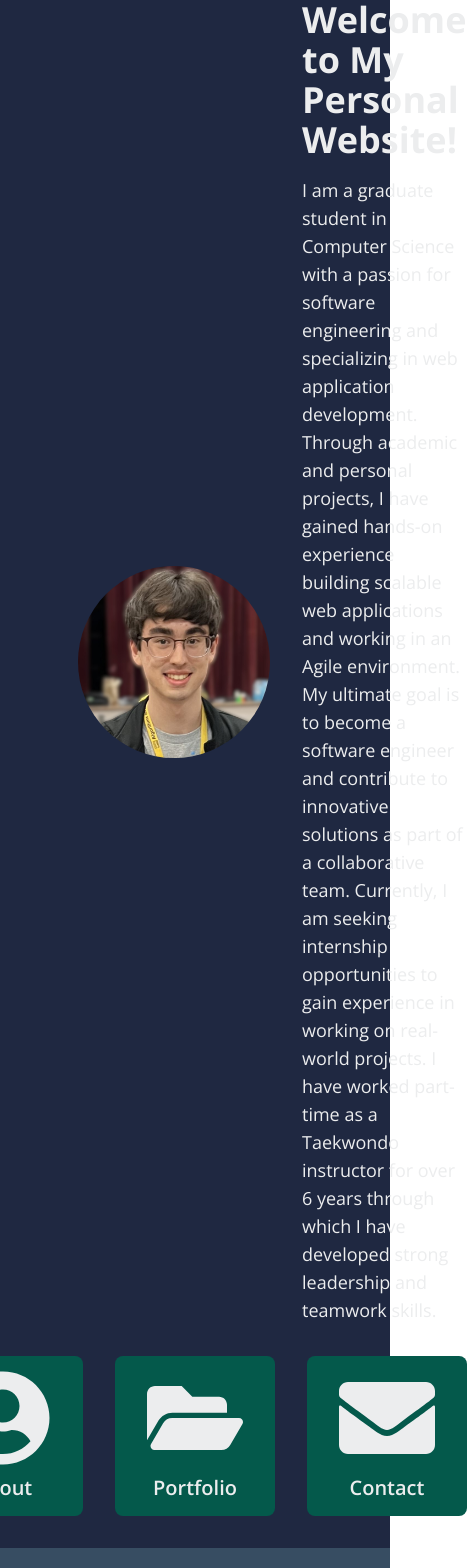
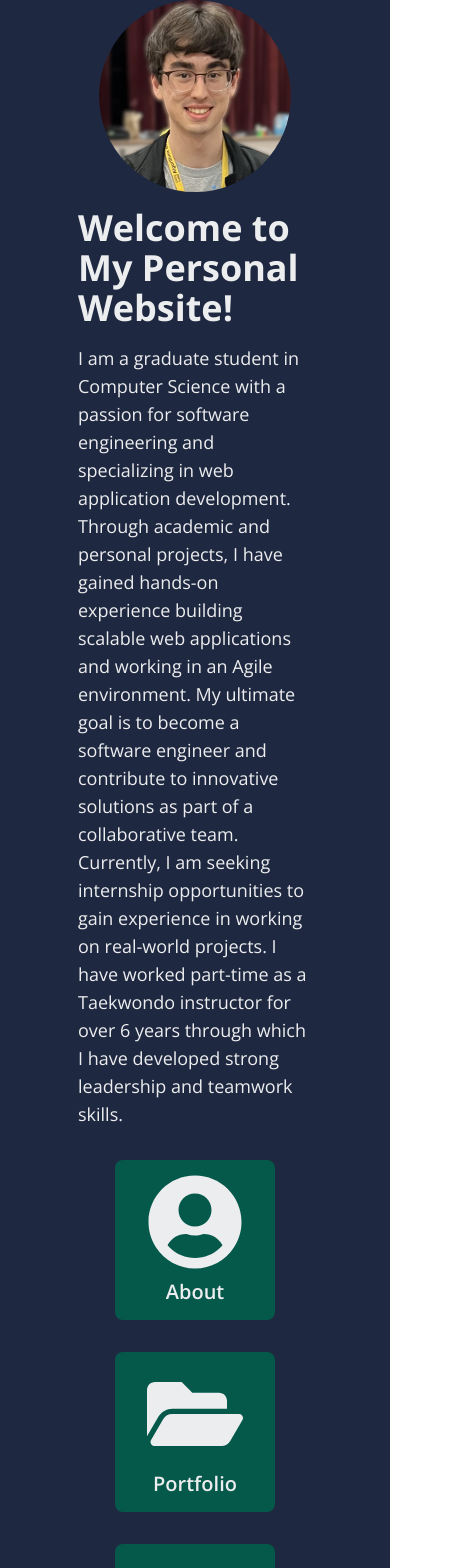
Before and after one commit to andlamb2002/portfolio, a React (Vite) app: page / in a window 390 px wide. Shown: the part 276-1844 px from the top of the page, 467 px wide, since content can reach past the window. Built offline with nearby package versions, Linux system fonts and the light colour scheme.

Commit message:
Responsive homepage

```diff
--- a/src/Pages/Home.jsx
+++ b/src/Pages/Home.jsx
@@ -6,21 +6,21 @@ function Home() {
     return (
         <div className="flex flex-col items-center justify-center py-8 gap-y-8">
 
-            <div className="flex flex-row items-center w-full">
+            <div className="flex flex-col md:flex-row items-center w-full">
 
                 <div className="w-48 h-48 flex-shrink-0 rounded-full flex items-center justify-center overflow-hidden">
                     <img src={homeIntro.img} alt="Headshot" className="w-full h-full object-cover" />
                 </div>
 
-                <div className="text-left ml-8">
-                    <h1 className="text-4xl font-bold">{homeIntro.greeting}</h1>
+                <div className="text-left md:ml-8">
+                    <h1 className="text-4xl font-bold mt-4 md:mt-0">{homeIntro.greeting}</h1>
                     <p className="text-lg mt-4">
                         {homeIntro.intro}
                     </p>
                 </div>
             </div>
 
-            <div className="flex flex-row gap-x-8">
+            <div className="flex flex-col md:flex-row gap-y-8 md:gap-y-0 md:gap-x-8">
                 {navLinks.map((nav, index) => (
                     <NavCard key={index} title={nav.title} link={nav.link} icon={nav.icon} />
                 ))}
```
